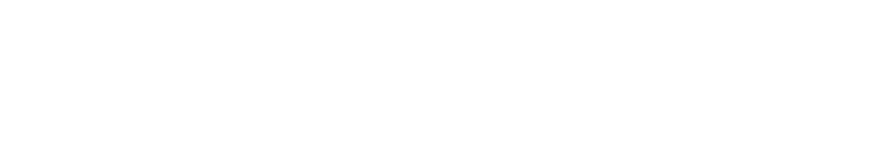
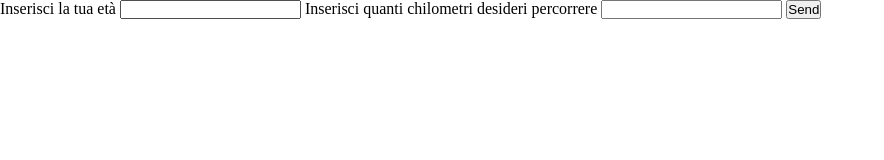
Before and after one commit to AlesciDavide/js-biglietto-treno-form, a plain HTML site: page index.html in a window 1280 px wide. Shown: the whole page, without its empty margins (0-884 px from the left). Drawn offline with Linux system fonts and the light colour scheme.

Commit message:
dichiarazione variabili

```diff
--- a/css/style.css
+++ b/css/style.css
@@ -3,3 +3,8 @@
     margin: 0;
     box-sizing: border-box;
 }
+
+
+input {
+
+}
--- a/index.html
+++ b/index.html
@@ -7,7 +7,13 @@
     <title>js-biglietto-treno-form</title>
 </head>
 <body>
-
+    <div id="formData">
+        <label for="userAge">Inserisci la tua età</label>
+        <input id="userAge" type="text">
+        <label for="userKm">Inserisci quanti chilometri desideri percorrere</label>
+        <input id="userKm" type="text">
+        <button id="sendData">Send</button>
+    </div>
 
 
     <script src="./js/script.js"></script>
--- a/js/script.js
+++ b/js/script.js
@@ -0,0 +1,7 @@
+let numberAgeUser = document.querySelector('input');
+
+let numberKmUser = document.querySelector('input#userKm');
+
+let prezzoBiglietto = (numberKmUser * 0.267113);
+
+let bottone = document.querySelector('button#sendData')
```
